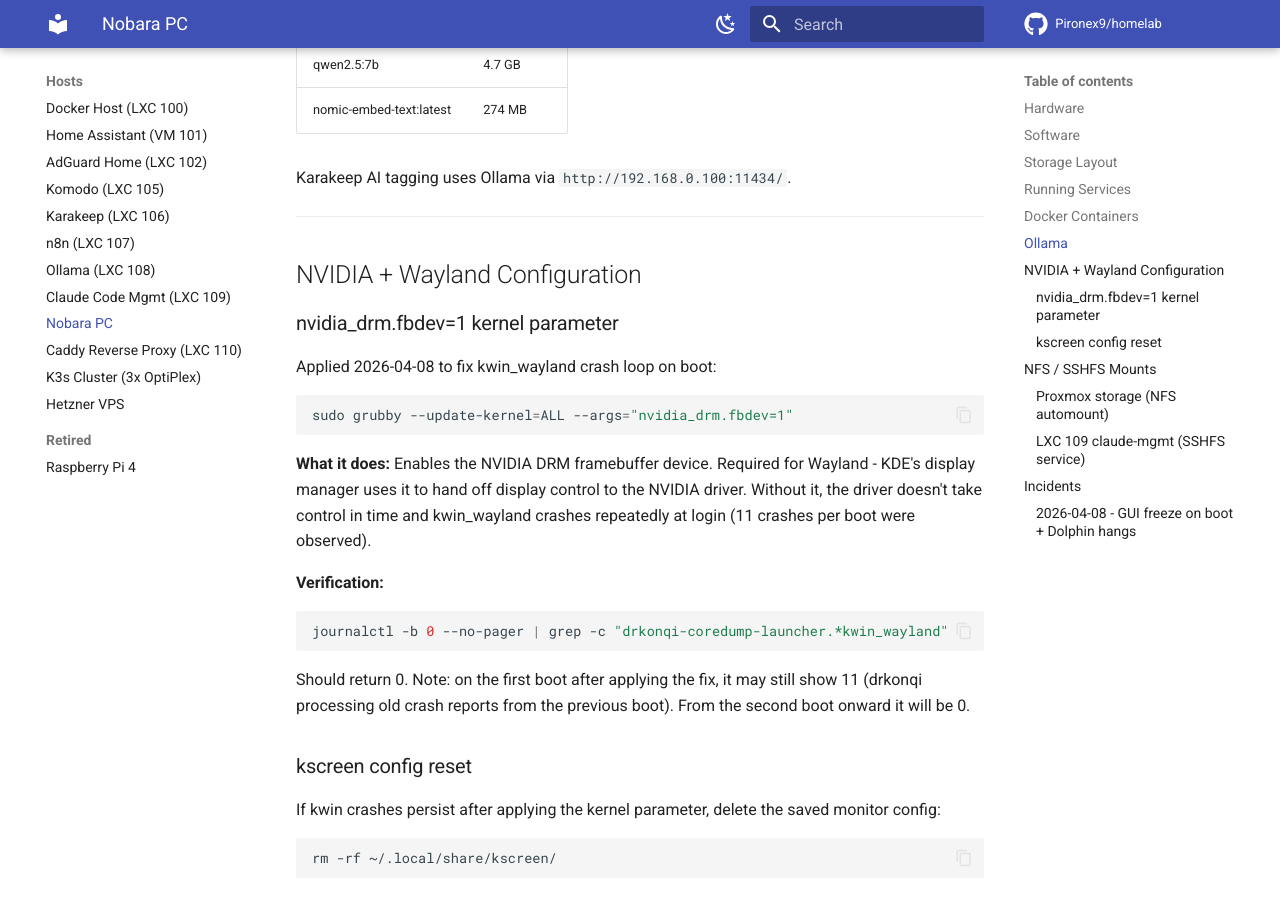
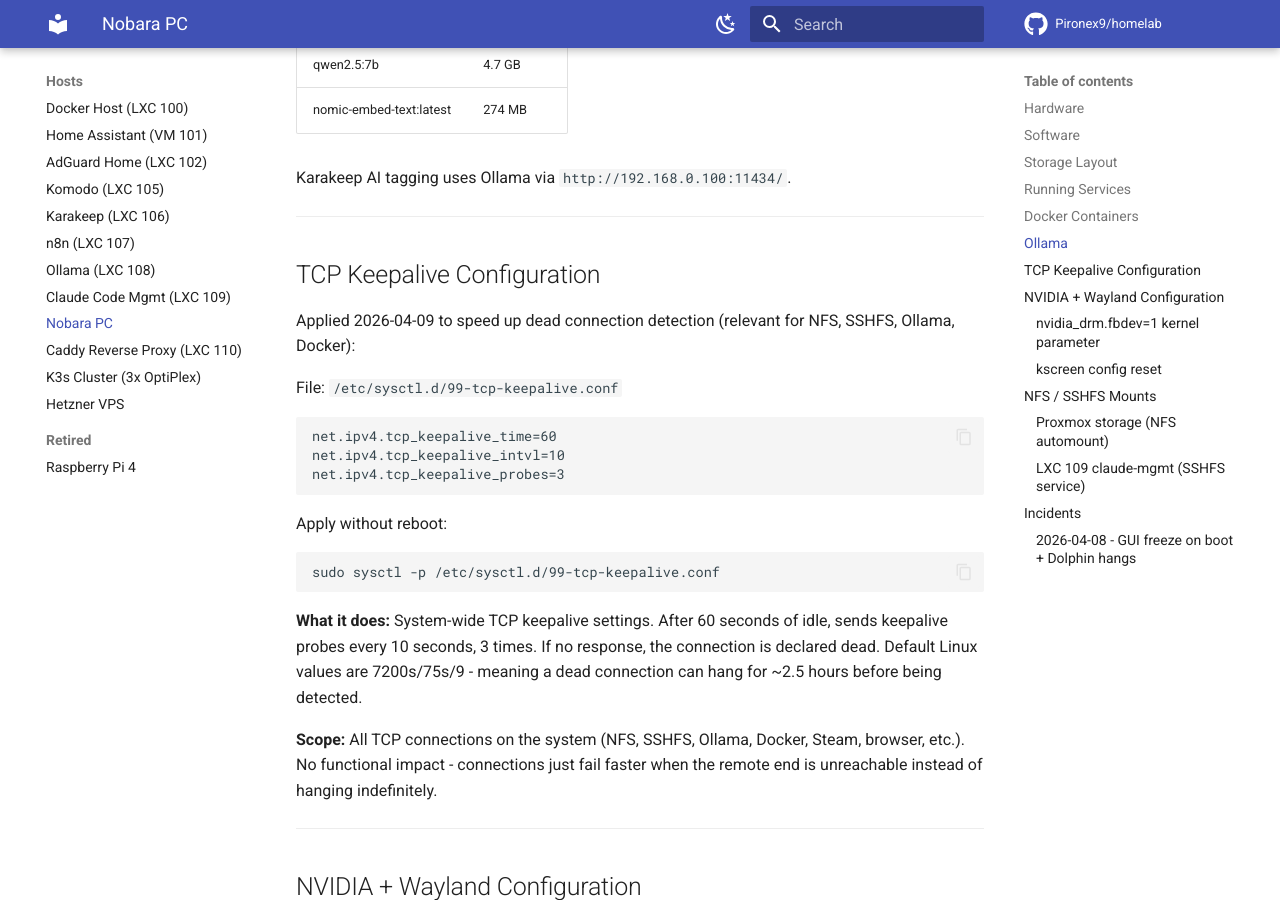
Before and after one commit to Pironex9/homelab, an MkDocs documentation site: the page built from docs/hosts/nobara.md, in a window 1280 px wide and 900 px high, scrolled down 2444 px. Built offline with MkDocs 1.6.1 and Material for MkDocs 9.7.7, drawn with Linux system fonts in a browser that asks for light colours; comment, search, counter and statistics services are not loaded.

Commit message:
Document TCP keepalive sysctl on Nobara

````diff
--- a/docs/hosts/nobara.md
+++ b/docs/hosts/nobara.md
@@ -80,6 +80,29 @@
 
 ---
 
+## TCP Keepalive Configuration
+
+Applied 2026-04-09 to speed up dead connection detection (relevant for NFS, SSHFS, Ollama, Docker):
+
+File: `/etc/sysctl.d/99-tcp-keepalive.conf`
+
+```
+net.ipv4.tcp_keepalive_time=60
+net.ipv4.tcp_keepalive_intvl=10
+net.ipv4.tcp_keepalive_probes=3
+```
+
+Apply without reboot:
+```bash
+sudo sysctl -p /etc/sysctl.d/99-tcp-keepalive.conf
+```
+
+**What it does:** System-wide TCP keepalive settings. After 60 seconds of idle, sends keepalive probes every 10 seconds, 3 times. If no response, the connection is declared dead. Default Linux values are 7200s/75s/9 - meaning a dead connection can hang for ~2.5 hours before being detected.
+
+**Scope:** All TCP connections on the system (NFS, SSHFS, Ollama, Docker, Steam, browser, etc.). No functional impact - connections just fail faster when the remote end is unreachable instead of hanging indefinitely.
+
+---
+
 ## NVIDIA + Wayland Configuration
 
 ### nvidia_drm.fbdev=1 kernel parameter
````
